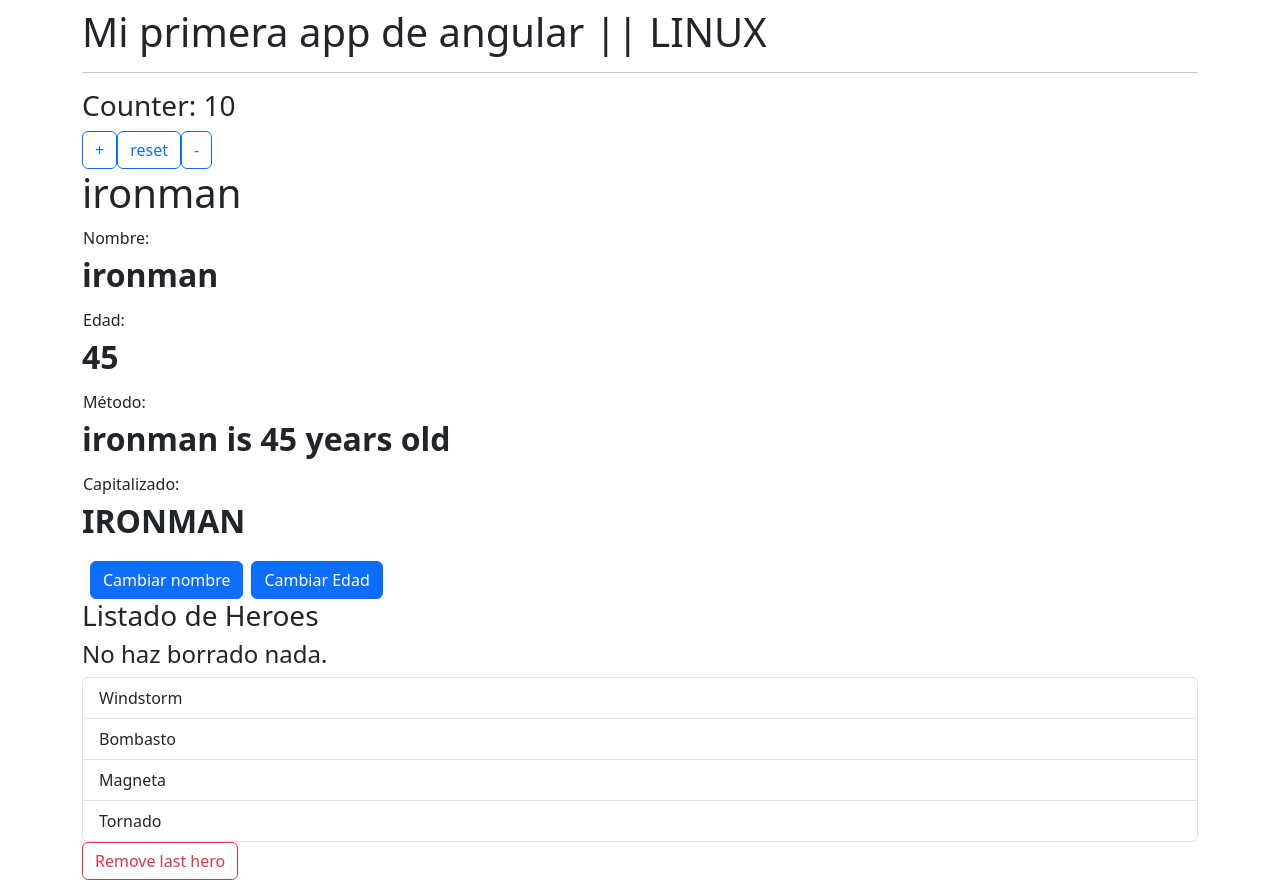
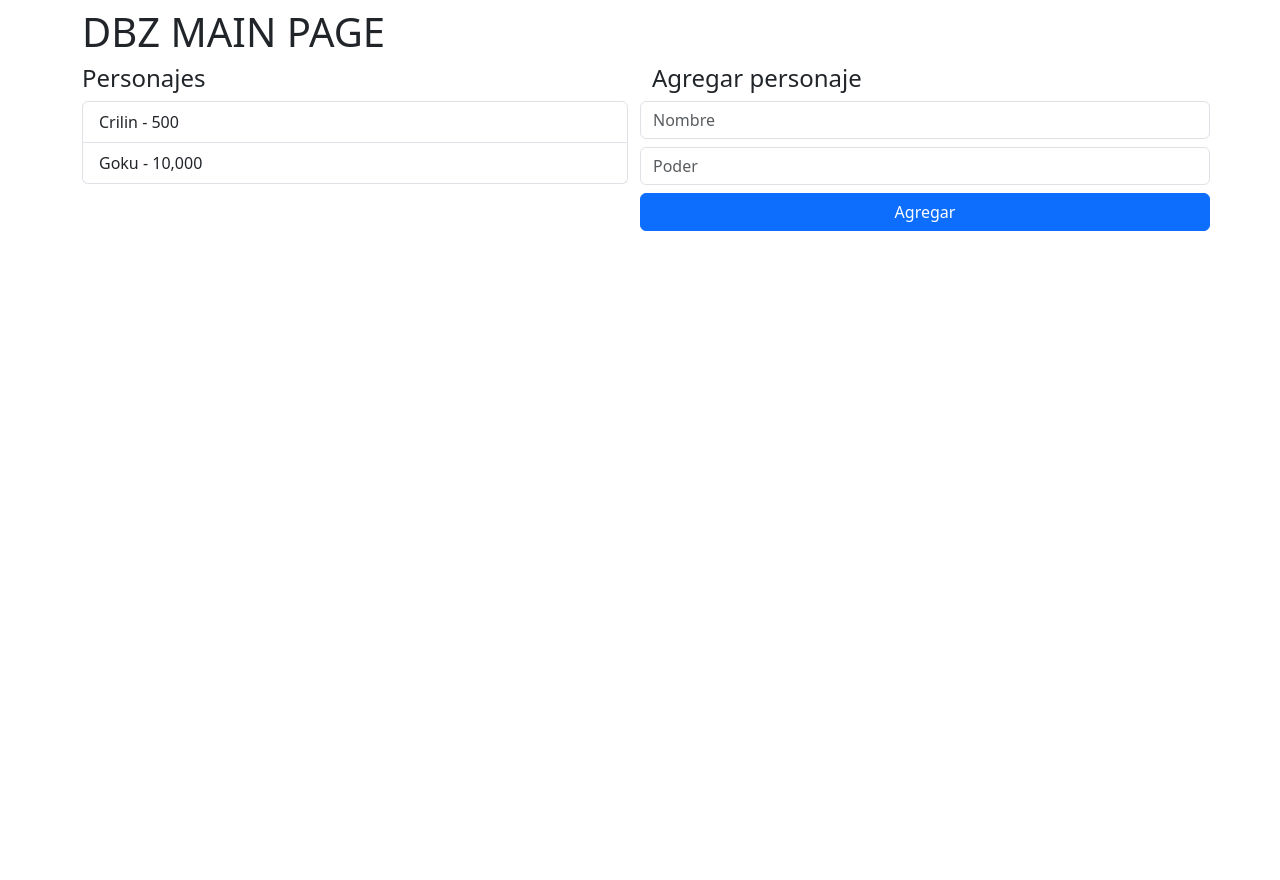
Before and after one commit to david3010/CursoAngular, an Angular app in the folder 02-bases/: page / in a window 1280 px wide. After the commit the page ends 800 px from the top, so only its background shows below. Built offline with nearby package versions, Linux system fonts and the light colour scheme.

Commit message:
Diseño de la pantalla a trabajar

```diff
--- a/02-bases/src/app/app.component.html
+++ b/02-bases/src/app/app.component.html
@@ -1,8 +1 @@
-<h1>{{ title }} || LINUX</h1>
-<hr>
-
-<app-counter></app-counter>
-
-<app-heroes-hero></app-heroes-hero>
-
-<app-heroes-list></app-heroes-list>
+<app-dbz-main-page></app-dbz-main-page>
--- /dev/null
+++ b/02-bases/src/app/dbz/pages/main-page.component.html
@@ -0,0 +1,19 @@
+<h1>DBZ MAIN PAGE</h1>
+
+<div class="row">
+  <div class="col">
+    <h4>Personajes</h4>
+    <ul class="list-group">
+      <li class="list-group-item">Crilin - 500</li>
+      <li class="list-group-item">Goku - 10,000</li>
+    </ul>
+  </div>
+  <div class="col">
+    <h4>Agregar personaje</h4>
+    <form class="row">
+      <input type="text" class="form-control mb-2" placeholder="Nombre">
+      <input type="number" class="form-control mb-2" placeholder="Poder">
+      <button class="btn btn-primary" type="submit">Agregar</button>
+    </form>
+  </div>
+</div>
```
Also changed, not shown: 02-bases/src/app/app.module.ts (+2 -5 lines), 02-bases/src/app/dbz/dbz.module.ts (+8 -2 lines), 02-bases/src/app/dbz/pages/main-page.component.ts (added, +9 -0 lines).
